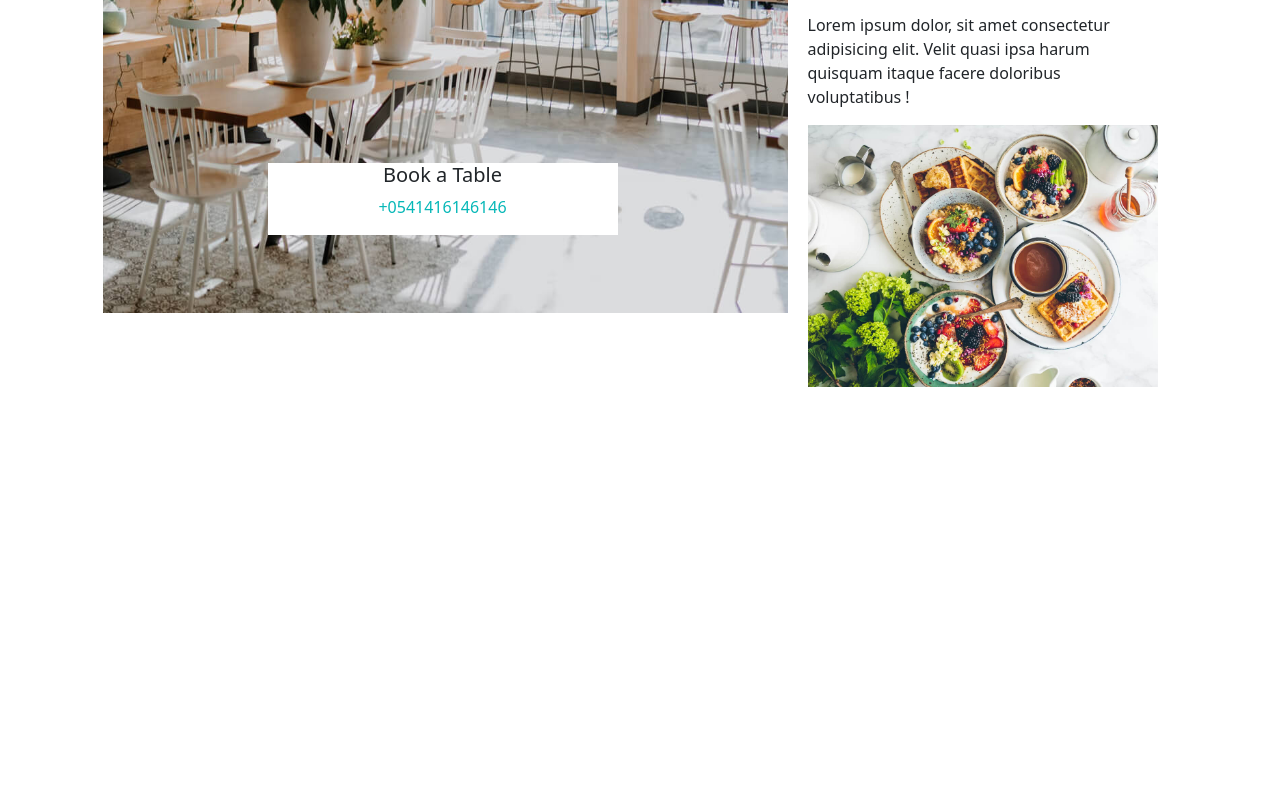
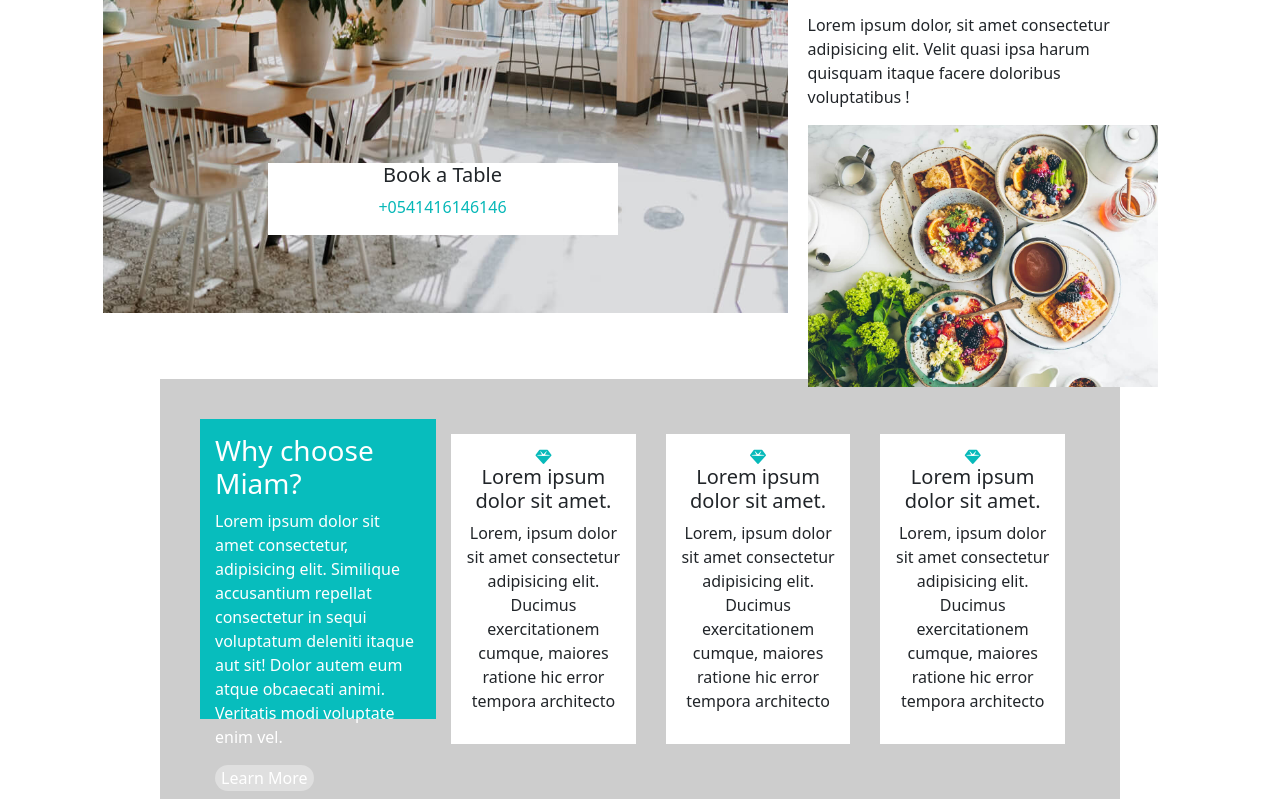
Before and after one commit to sebreye/Projet-Miam, a website: page index.html in a window 1280 px wide. Shown: the part 1013-1812 px from the top of the page. Before the commit the page ends 1400 px from the top, so only its background shows below. Drawn offline with Linux system fonts and the light colour scheme.

Commit message:
ajout cards

```diff
--- a/index.html
+++ b/index.html
@@ -71,5 +71,31 @@
             </div>
         </div>
     </div>
+
+    <!-- fin about -->
+
+    <!-- cards -->
+    <section class="pt-cards">
+        <div class="cards-big">
+            <h3>Why choose Miam?</h3>
+            <p>Lorem ipsum dolor sit amet consectetur, adipisicing elit. Similique accusantium repellat consectetur in sequi voluptatum deleniti itaque aut sit! Dolor autem eum atque obcaecati animi. Veritatis modi voluptate enim vel.</p>
+            <input type="button" value="Learn More">
+        </div>
+        <div class="cards">
+            <i class="fa-solid fa-gem"></i>
+            <h5>Lorem ipsum dolor sit amet.</h5>
+            <p>Lorem, ipsum dolor sit amet consectetur adipisicing elit. Ducimus exercitationem cumque, maiores ratione hic error tempora architecto </p>
+        </div>
+        <div class="cards">
+            <i class="fa-solid fa-gem"></i>
+            <h5>Lorem ipsum dolor sit amet.</h5>
+            <p>Lorem, ipsum dolor sit amet consectetur adipisicing elit. Ducimus exercitationem cumque, maiores ratione hic error tempora architecto </p>
+        </div>
+        <div class="cards">
+            <i class="fa-solid fa-gem"></i>
+            <h5>Lorem ipsum dolor sit amet.</h5>
+            <p>Lorem, ipsum dolor sit amet consectetur adipisicing elit. Ducimus exercitationem cumque, maiores ratione hic error tempora architecto </p>
+        </div>
+    </section>
 </body>
 </html>
--- a/src/sass/modules/_about.scss
+++ b/src/sass/modules/_about.scss
@@ -1,5 +1,6 @@
 .pt-about{
     margin-top: 5vh;
+    margin-bottom: 25vh;
 }
 
 .contenu-about{
--- a/src/sass/modules/_cards.scss
+++ b/src/sass/modules/_cards.scss
@@ -0,0 +1,33 @@
+.pt-cards{
+    display: flex;
+    margin-left: 20vh;
+    margin-right: 20vh;
+    background-color: rgb(205, 205, 205);
+    padding: 5vh;
+}
+.cards-big{
+    background-color: rgb(7, 189, 189);
+    color: white;
+    width: 350px;
+    height: 300px;
+    padding: 15px;
+
+}
+.cards-big input{
+    background-color: rgba(255, 255, 255, 0.355);
+    color: white;
+    border: none;
+    border-radius: 20px;
+    align-items: center;
+    text-align: center;
+}
+.cards{
+    display: flex;
+    flex-direction: column;
+    justify-content: center;
+    text-align: center;
+    background-color: rgb(255, 255, 255);
+    margin: 15px;
+    width: 270px;
+    padding: 15px;
+}
```
Also changed, not shown: public/css/app.css.
